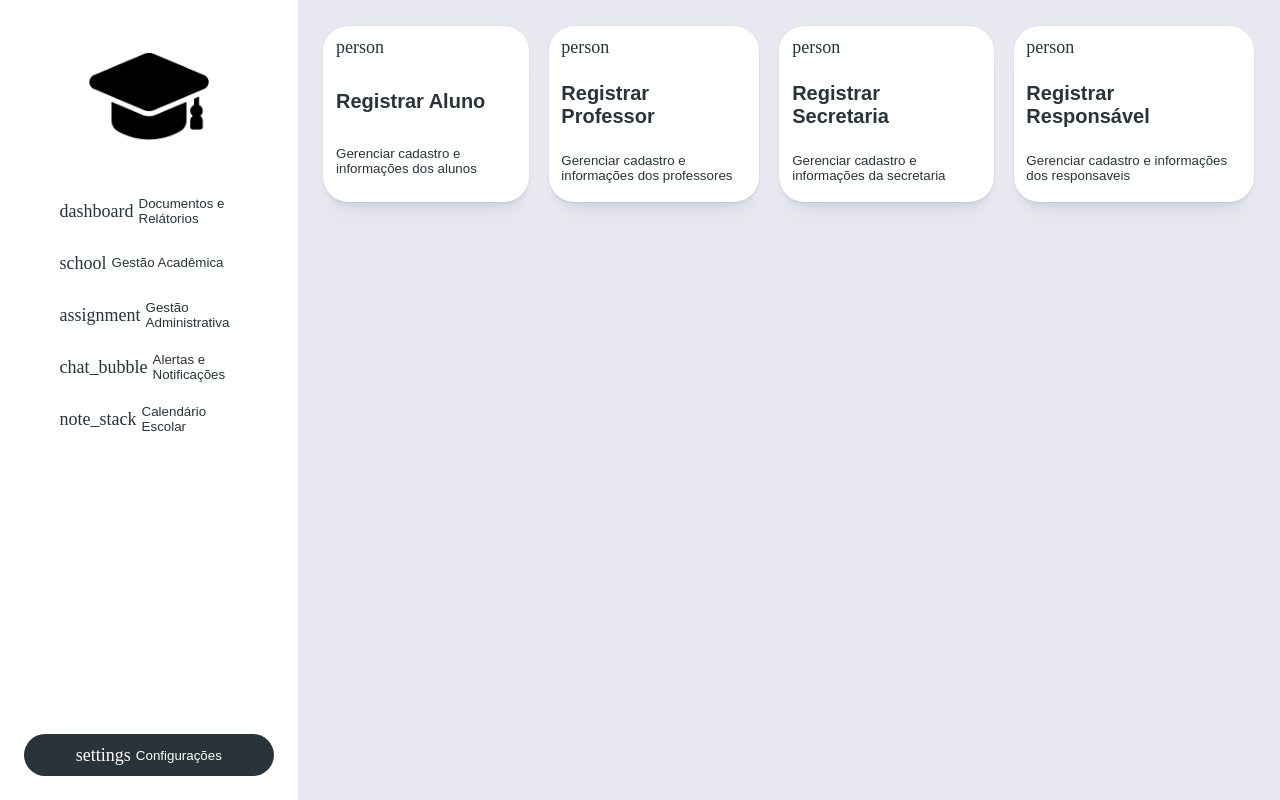
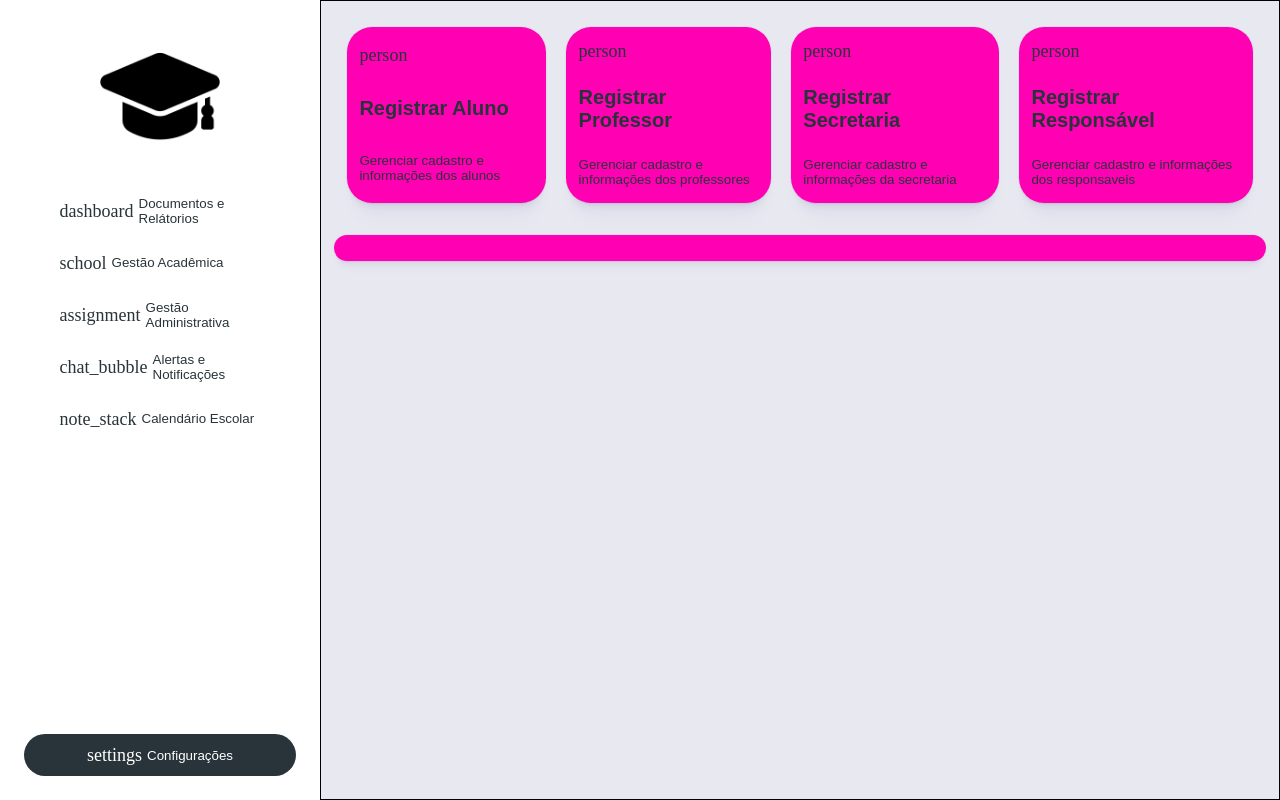
Before and after one commit to kaue-souza7/epass, a Flask app: page /home/ in a window 1280 px wide. Run offline with Flask 3, Linux system fonts and the light colour scheme; some libraries are stand-ins or nearby versions; some web fonts are replaced.

Commit message:
fix(dashboard): section config

```diff
--- a/app/static/css/global.css
+++ b/app/static/css/global.css
@@ -56,6 +56,9 @@ body {
     display: flex;
     background-color: var(--background);
 }
+/* section{
+    width:100%;
+} */
 
 h1, h2, h3, h4, p {
     color: var(--input-focused);
@@ -71,15 +74,12 @@ h5, h6 {
     }
 }
 
-.container-registro {
-    width: 100%;
-    height: 100%;
-    padding: 0.8rem;
-    border: none;
-}
 
 
-form {
+
+.form {
     display: flex;
     flex-direction: column;
+    border-width: 2px;
+    border-color: red;
 }
--- a/app/static/css/grid.css
+++ b/app/static/css/grid.css
@@ -2,7 +2,7 @@
     width: 100%;
     display: grid;
     justify-items: center;
-    align-items: start;
+    align-items: center;
     border-radius: none;
     padding: 0.8rem;
 }
--- a/app/static/css/menus.css
+++ b/app/static/css/menus.css
@@ -1,17 +1,19 @@
 aside {
     padding: 3vh;
     background-color: var(--card-background);
-    width: 100%;
+    width: 40vh;
     height: 100vh;
     display: flex;
     flex-direction: column;
     justify-content: space-between;
     align-items: center;
+    /* background-color: brown; */
 }
 
 .sidebar {
     overflow: hidden;
     height: 100vh;
+
 }
 
 .top-menu {
--- a/app/static/css/overrides/dashboard.css
+++ b/app/static/css/overrides/dashboard.css
@@ -1,8 +1,9 @@
 @import url(../global.css);
 
-body {
+/* body {
     padding: 3vw;
     height: 100vh;
+    background-color: brown;
 }
 
 canvas {
@@ -12,4 +13,23 @@ canvas {
 
 label{
     font-size: 18px;
+} */
+section {
+    border: 1px solid black;
+    width: 100%;
+
 }
+section .card {
+    background-color: rgb(255, 0, 179);
+
+}
+section .grid{
+    width: 100%;
+    display: grid;
+    justify-content: space-evenly;
+    align-items: center;
+    border-radius: none;
+}
+section .grid-1x, .grid-1x-10px {
+    justify-content: space-evenly;
+}
--- a/app/templates/global/base.html
+++ b/app/templates/global/base.html
@@ -5,6 +5,9 @@
     <meta name="viewport" content="width=device-width, initial-scale=1.0">
     <title>Document</title>
     <link rel="stylesheet" href="{{ url_for('static', filename='css/global.css') }}">
+
+ {% block override_home %}
+{%endblock%}
 </head>
 <body>
 
--- a/app/templates/global/sidebar-admin.html
+++ /dev/null
@@ -1,4 +0,0 @@
-
-
-
-</html>
--- a/app/templates/home.html
+++ b/app/templates/home.html
@@ -1,4 +1,9 @@
 {% extends 'global/base.html' %}
+
+
+{% block override_home %}
+    <link rel="stylesheet" href="{{ url_for('static', filename='css/overrides/dashboard.css') }}">
+{%endblock%}
 
 
 {% block content %}
@@ -16,7 +21,7 @@
 
 
 
-        <a class="card grid grid-1x"  hx-get="{{ url_for('registrar_aluno') }}" hx-target="#container-registro" hx-swap="innerHTML">
+        <a class="card grid grid-1x "  hx-get="{{ url_for('registrar_aluno') }}" hx-target="#container-registro" hx-swap="innerHTML">
             <div class=""><span class="material">person</span></div>
 
             <h2>
@@ -27,7 +32,7 @@
         </a>
 
 
-        <a class="card grid grid-1x load-frame"  hx-get="{{url_for('registrar_professor')}}" hx-target="#container-registro" hx-swap="innerHTML">
+        <a class="card grid grid-1x"  hx-get="{{url_for('registrar_professor')}}" hx-target="#container-registro" hx-swap="innerHTML">
             <div class=""><span class="material">person</span></div>
 
             <h2>
@@ -63,7 +68,7 @@
 
 
 
-    <div id="container-registro">
+    <div class="card grid grid-1x" id="container-registro">
 
     </div>
 
--- a/app/templates/register/registrar_aluno.html
+++ b/app/templates/register/registrar_aluno.html
@@ -3,9 +3,11 @@
 <form method="GET" hx-get="/registrar_aluno/"
       hx-target="#container-registro"
       hx-swap="innerHTML">
+    <div class="form">
+        <input type="text" name="cpf" value="{{ request.args.get('cpf','') }}" placeholder="Digite o CPF do aluno">
+        <button type="submit">Cadastrar</button>
+    </div>
 
-    <input type="text" name="cpf" value="{{ request.args.get('cpf','') }}" placeholder="Digite o CPF do aluno">
-    <button type="submit">Cadastrar</button>
 </form>
 
 {% if cpf %}
```
Also changed, not shown: app/static/css/cards.css (+10 -0 lines).
